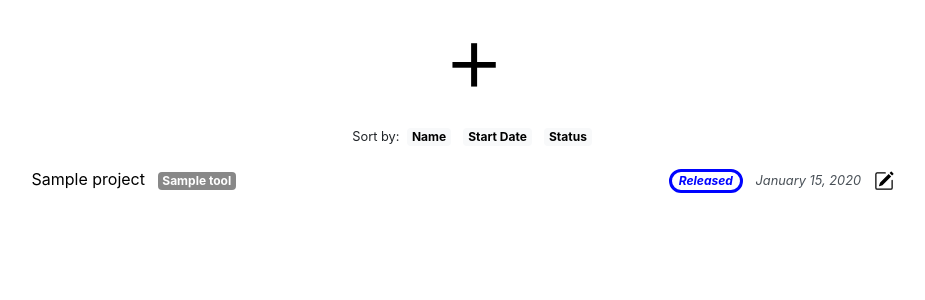
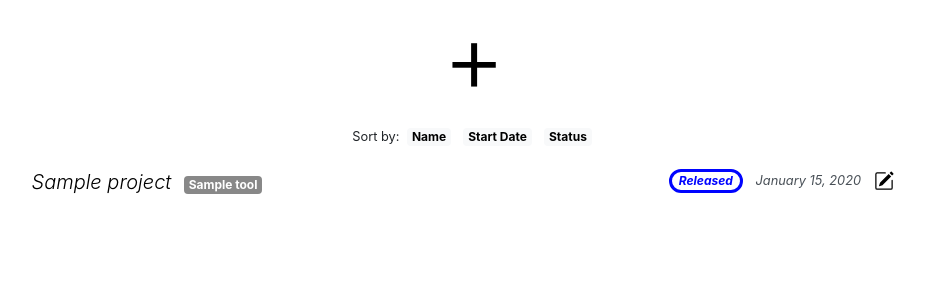
Before and after one commit to misterrager8/CodeGarden, a Flask app: page / in a window 1280 px wide. Shown: the part 56-356 px from the top of the page, without its empty margins (166-1091 px from the left). Run offline with Flask 2, Linux system fonts and the light colour scheme; tables that the repository leaves empty hold one stand-in row (values such as "Sample post"); some libraries are stand-ins or nearby versions.

Commit message:
Tweak: project name styling

```diff
--- a/modules/templates/macros.html
+++ b/modules/templates/macros.html
@@ -29,7 +29,7 @@
 {% macro project_list_item(project) %}
 <div class="list-group-item list-group-item-action d-flex justify-content-between border-0">
   <div>
-    {{ unstyled_modal_link(project.name, 'info_project_' + project.id|string, class='mr-2') }}
+    {{ unstyled_modal_link(project.name, 'info_project_' + project.id|string, class='font-italic lead mr-2') }}
     {% for i in project.tools %}
     {{ tool_badge(i) }}
     {% endfor %}
```
